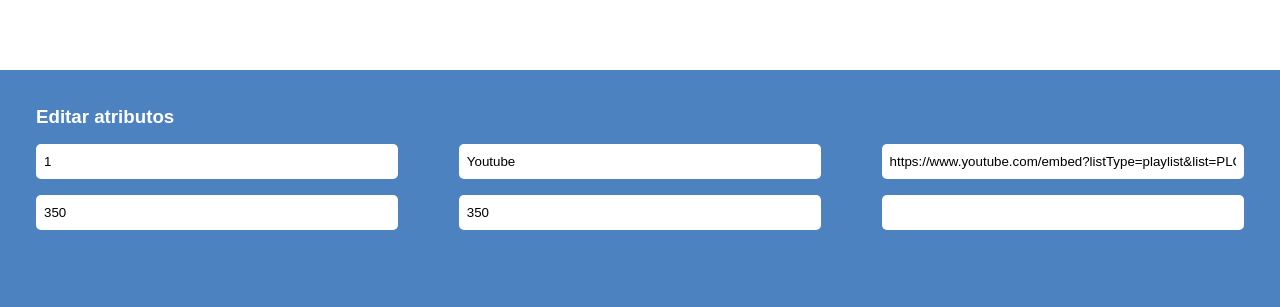
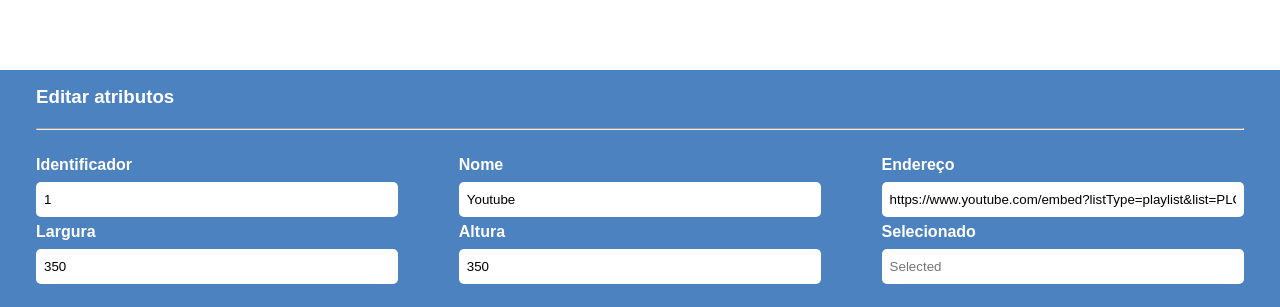
Before and after one commit to DanPendragom/react-iframe, a React (Create React App) app: page / in a window 1280 px wide. Shown: the part 490-797 px from the top of the page. Built offline with nearby package versions, Linux system fonts and the light colour scheme.

Commit message:
Identificadores para inputs - menu de edicao

```diff
--- a/src/App.tsx
+++ b/src/App.tsx
@@ -100,7 +100,7 @@ const App = () => {
   // Verifica inputs que estão sendo alteradas e adiciona atualiza o iframe selecionado no momento
   const handleInputChange = (e: any) => {
     const updateIframe = iframes.map(i => {
-      return i.selected === true ? { ...i, [e.target.name]: e.target.value } : { ...i}
+      return i.selected === true ? { ...i, [e.target.name]: e.target.value } : { ...i }
     })
     setIframes(updateIframe);
   }
@@ -156,13 +156,40 @@ const App = () => {
 
       <EditArea>
         <h3>Editar atributos</h3>
+
+        <hr/>
+
         <section>
-          <input name="id" id="id" placeholder="ID" readOnly type="text" />
-          <input name="name" id="name" onChange={handleInputChange} placeholder="Nome do iframe" type="text" />
-          <input name="src" id="src" onChange={handleInputChange} placeholder="Endereço" type="text" />
-          <input name="width" id="width" onChange={handleInputChange} placeholder="Largura" type="number" />
-          <input name="height" id="height" onChange={handleInputChange} placeholder="Altura" type="number" />
-          <input placeholder="" type="text" />
+          <div>
+            <label htmlFor="id">Identificador</label>
+            <input name="id" id="id" placeholder="ID" readOnly type="text" />
+          </div>
+
+          <div>
+            <label htmlFor="id">Nome</label>
+            <input name="name" id="name" onChange={handleInputChange} placeholder="Nome do iframe" type="text" />
+          </div>
+
+          <div>
+            <label htmlFor="id">Endereço</label>
+            <input name="src" id="src" onChange={handleInputChange} placeholder="Endereço" type="text" />
+          </div>
+
+          <div>
+            <label htmlFor="id">Largura</label>
+            <input name="width" id="width" onChange={handleInputChange} placeholder="Largura" type="number" />
+          </div>
+
+          <div>
+            <label htmlFor="id">Altura</label>
+            <input name="height" id="height" onChange={handleInputChange} placeholder="Altura" type="number" />
+          </div>
+
+          <div>
+            <label htmlFor="id">Selecionado</label>
+            <input name="selected" id="selected" onChange={handleInputChange} placeholder="Selected" type="text" />
+          </div>
+
         </section>
       </EditArea>
 
--- a/src/styles/app.ts
+++ b/src/styles/app.ts
@@ -146,20 +146,35 @@ const EditArea = styled.div`
     width: 100%;
     height: 30vh;
     background-color: #4D82C1;
-    padding: 36px;
+    padding: 16px 36px;
     overflow: scroll;
     h3{
         color: #FFF;
     }
+    hr{
+            margin: 20px 0;
+        }
     section{
         display: flex;
         justify-content: space-between;
         flex-wrap: wrap;
         width: 100%;
+
+        div{
+            display: flex;
+            flex-direction: column;
+            min-width: 300px;
+            width: 30%;
+        }
+        label{
+            margin-top: 6px;
+            color: #FFF;
+            font-weight: bold;
+        }
         input{
-            width: 30%;
+            width: 100%;
             min-width: 300px;
-            margin-top: 16px;
+            margin-top: 8px;
             border: 0;
             border-radius: 5px;
             height: 35px;
```
